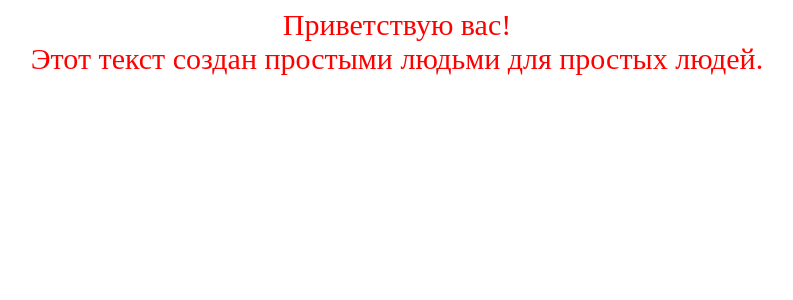
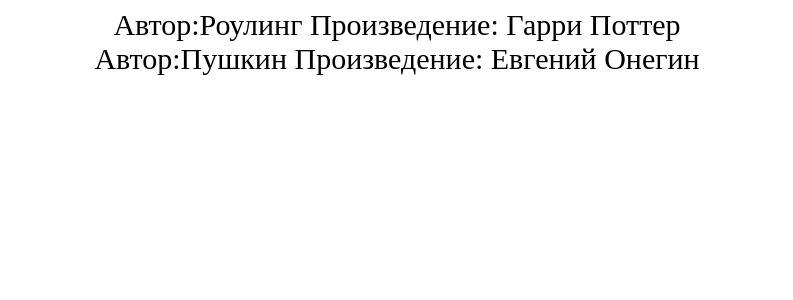
Before and after one commit to rommelbin/React-application, a React (Create React App) app: page / in a window 1280 px wide. Shown: the top 300 px of the page, without its empty margins (243-1036 px from the left). Built offline with nearby package versions, Linux system fonts and the light colour scheme.

Commit message:
Не совсем вышло, продолжаю изучать

```diff
--- a/src/App.js
+++ /dev/null
@@ -1,14 +0,0 @@
-import Message from "./Message";
-
-function App() {
-  const textMessage = "Этот текст создан простыми людьми для простых людей.";
-  return (
-    <div className="App">
-      Приветствую вас!
-    <Message text={textMessage}/>
-    </div>
-
-  );
-}
-
-export default App;
--- /dev/null
+++ b/src/App.jsx
@@ -0,0 +1,26 @@
+import Message from "./Message";
+import React, {useState} from "react";
+// use State позволяет добавлять состояние к компонентам
+function App() {
+  const [messageList, setMessageList]  = useState([])
+
+  const getObjects = () =>  {
+    return [
+  {
+      author: "Роулинг",
+      text: "Гарри Поттер"
+  },
+  {
+      author: "Пушкин",
+      text: "Евгений Онегин"
+  }]
+  }
+
+  return (
+    <div className="App">
+      <Message getItems={getObjects}></Message>
+    </div>
+
+  );
+}
+export default App;
--- a/src/Message.js
+++ /dev/null
@@ -1,11 +0,0 @@
-import React from 'react';
-
-const Message = ({text}) => {
-    return (
-        <div>
-            {text}
-        </div>
-    );
-};
-
-export default Message;
--- /dev/null
+++ b/src/Message.jsx
@@ -0,0 +1,18 @@
+import React, { useEffect, useState } from 'react';
+
+
+const Message = ({getItems}) => {
+
+    const [items, setItems] = useState([])
+
+
+    useEffect(() => {
+        setItems(getItems())
+        console.log("update");
+    }, [getItems])
+
+
+    return items.map(item => <div key={item.author}>Автор:{item.author}  Произведение: {item.text}</div>)
+};
+
+export default Message;
--- a/src/index.css
+++ b/src/index.css
@@ -1,5 +1,5 @@
 .App{
-    color: red;
+    /* color: red; */
     font-size: 30px;
     text-align: center;
 }
--- a/src/index.js
+++ b/src/index.js
@@ -12,3 +12,7 @@
 // If you want to start measuring performance in your app, pass a function
 // to log results (for example: reportWebVitals(console.log))
 // or send to an analytics endpoint. Learn more: https://bit.ly/CRA-vitals
+// Жизненный цикл компонента.
+// Жизн. ц. регулируется хуками.
+// Компонент проходит ряд этапов, на каждом этапе можно всё конфигурировать.
+// 3 этапа монтирование, обновление, демонтирование
```
